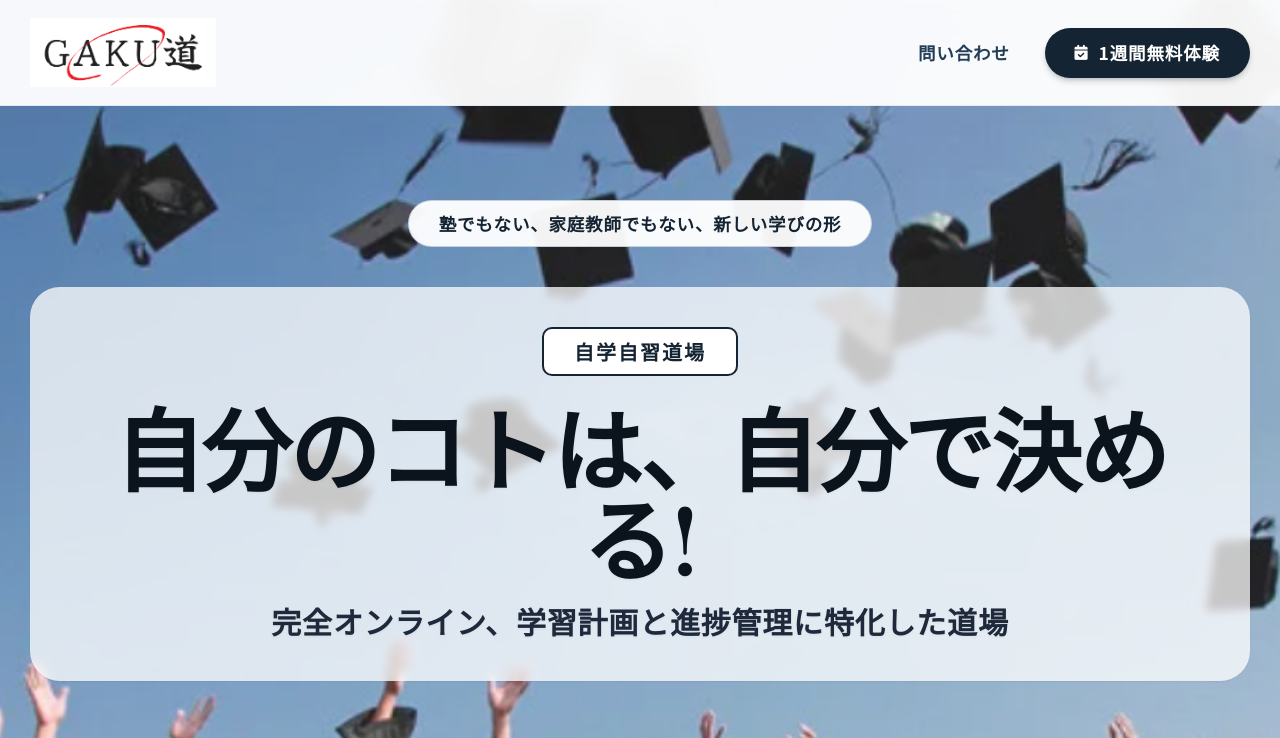
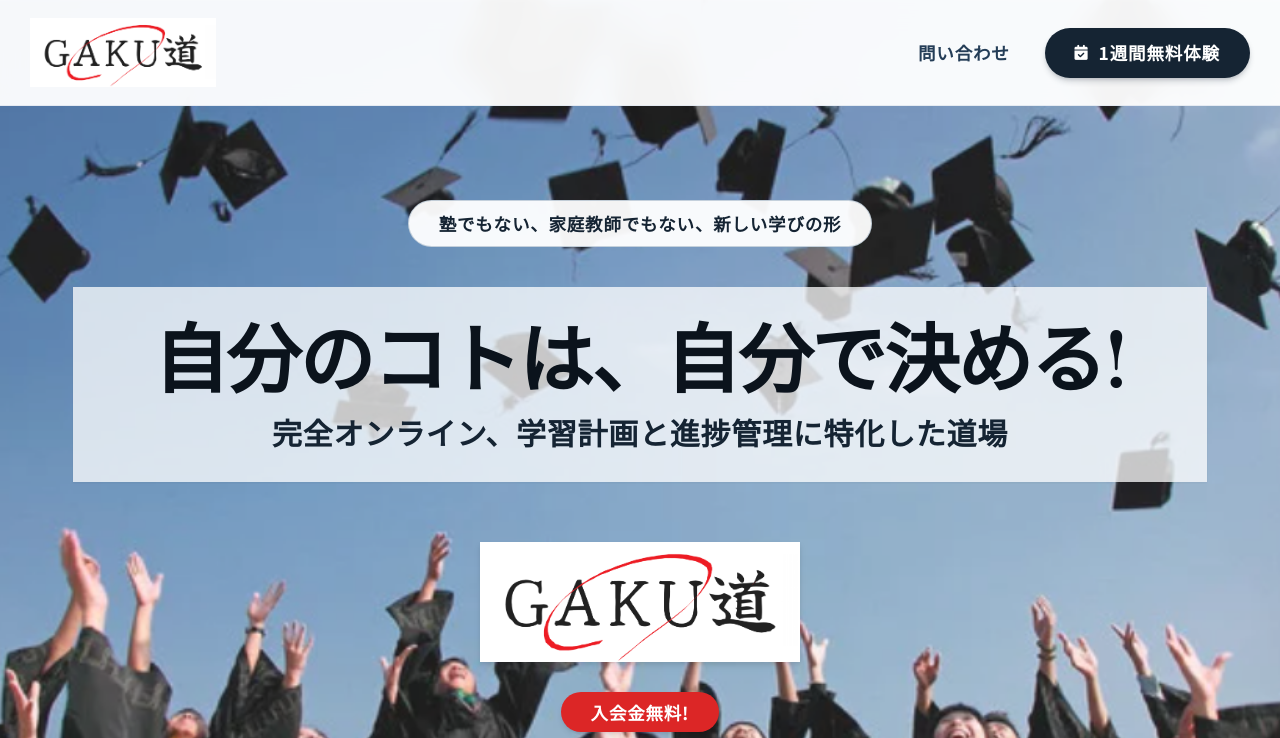
Before and after one commit to onestarconsulting-spec/gakudo-site, a plain HTML site: page index.html in a window 1280 px wide. Shown: the top 738 px of the page. Drawn offline with nearby package versions, Linux system fonts and the light colour scheme.

Commit message:
Update index.html

```diff
--- a/index.html
+++ b/index.html
@@ -88,7 +88,7 @@
             background: linear-gradient(transparent 60%, #fde047 60%);
         }
 
-        /* トップ背景画像設定 */
+        /* トップ背景画像設定（オーバーレイなしで鮮明に） */
         .hero-bg {
             background-image: url('hero-bg.jpg');
             background-size: cover;
@@ -97,10 +97,10 @@
             position: relative;
         }
 
-        /* 文字用の半透明背景レイヤー（透過率約75%） */
+        /* 文字用の半透明背景レイヤー（角は直角・透過率約75%） */
         .text-overlay-bg {
             background-color: rgba(255, 255, 255, 0.75);
-            backdrop-filter: blur(4px); /* 背景を少しだけぼかして文字を際立たせる */
+            border-radius: 0; /* 直角指定 */
         }
 
         /* PDCAサイクルの円形レイアウト用 */
@@ -172,29 +172,28 @@
     </header>
 
 
-    <!-- ==================== 1. トップセクション（背景画像くっきり＋テキスト背面に半透明レイヤー） ==================== -->
-    <section class="hero-bg pt-40 pb-32 px-6 border-b border-slate-200/70 overflow-hidden">
-        <div class="relative z-10 max-w-5xl mx-auto text-center space-y-8">
+    <!-- ==================== 1. トップセクション ==================== -->
+    <section class="hero-bg pt-40 pb-32 px-6 overflow-hidden">
+        <div class="relative z-10 max-w-6xl mx-auto text-center space-y-8">
+
             <div data-aos="fade-down">
                 <span class="inline-block bg-white/95 border border-navy-600/30 text-navy-900 text-sm px-6 py-2 rounded-full font-bold shadow-xs">
                     塾でもない、家庭教師でもない、新しい学びの形
                 </span>
             </div>
 
-            <!-- 文字背面の白半透明レイヤー -->
-            <div data-aos="fade-up" data-aos-delay="100" class="text-overlay-bg inline-block px-8 sm:px-12 py-8 rounded-3xl shadow-sm">
-                <div class="inline-block border-2 border-navy-900 bg-white text-navy-900 text-base font-bold px-6 py-1.5 rounded-lg tracking-widest mb-5 shadow-2xs">
-                    自学自習道場
-                </div>
-                <h1 class="text-4xl sm:text-6xl md:text-7xl font-extrabold text-navy-950 serif leading-[1.25] tracking-tight drop-shadow-sm mb-4">
+            <!-- 文字背面の白半透明レイヤー（角は直角） -->
+            <div data-aos="fade-up" data-aos-delay="100" class="text-overlay-bg inline-block px-4 sm:px-16 py-6 shadow-sm w-full sm:w-auto">
+                <h1 class="text-[1.8rem] sm:text-[2.6rem] md:text-6xl font-extrabold text-navy-950 serif leading-snug tracking-tight mb-4 whitespace-nowrap">
                     自分のコトは、自分で決める!
                 </h1>
-                <p class="text-xl sm:text-2xl text-slate-800 font-bold drop-shadow-sm">
+                <p class="text-sm sm:text-xl md:text-2xl text-navy-900 font-bold tracking-wide">
                     完全オンライン、学習計画と進捗管理に特化した道場
                 </p>
             </div>
 
             <div class="space-y-4 pt-2" data-aos="fade-up" data-aos-delay="200">
+                <!-- ロゴ配置 -->
                 <div class="flex justify-center py-2">
                     <img src="logo.png" alt="GAKU道" class="h-20 md:h-24 w-auto object-contain drop-shadow-md">
                 </div>
@@ -781,6 +780,7 @@
         <div class="max-w-5xl mx-auto space-y-10">
 
             <div class="flex justify-center">
+                <!-- 白い枠をなくし、そのままロゴを配置 -->
                 <img src="logo.png" alt="GAKU道" class="h-14 w-auto object-contain">
             </div>
 
```
